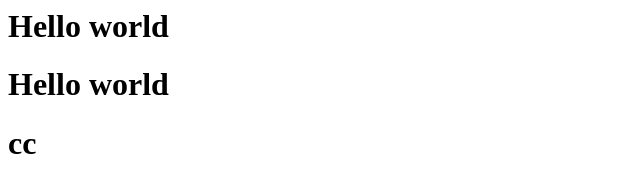
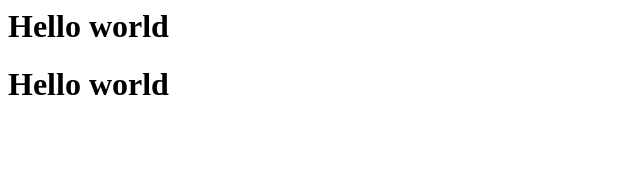
Before and after one commit to datmino09/THOS, a plain HTML site: page index.html in a window 1280 px wide. Shown: the full height of the page, 0-640 px from the left. Drawn offline with Linux system fonts and the light colour scheme.

Commit message:
Update index.html

```diff
--- a/index.html
+++ b/index.html
@@ -1,3 +1,2 @@
 <h1>Hello world </h1>
 <h1>Hello world </h1>
-<h1>cc </h1>
```
